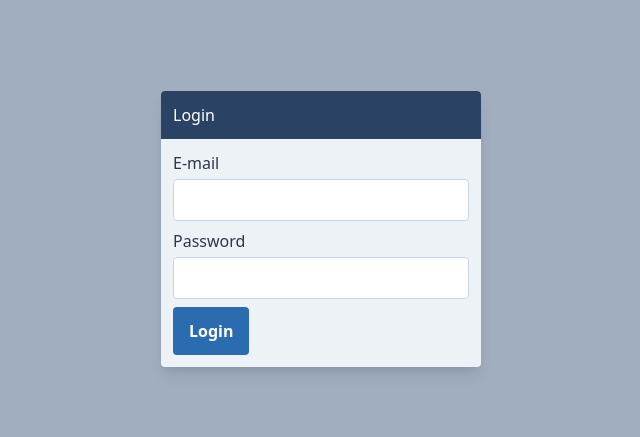
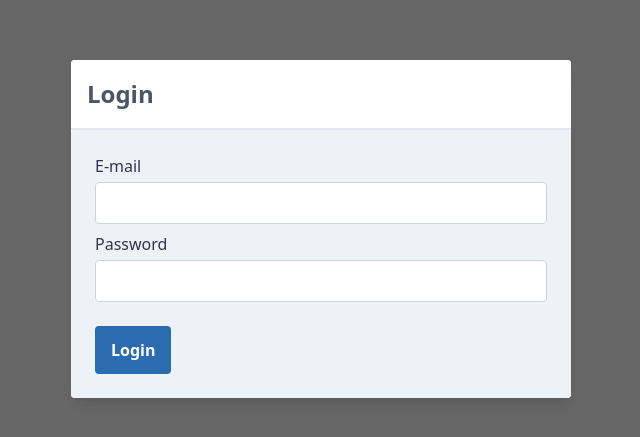
Before and after one commit to danielsr/missao-africa, a React (Create React App) app in the folder client/: page /login in a window 1280 px wide. Shown: the part 171-608 px from the top of the page, without its empty margins (319-959 px from the left). Built offline with nearby package versions, Linux system fonts and the light colour scheme.

Commit message:
Login page with modal

```diff
--- a/client/src/modules/Login/index.tsx
+++ b/client/src/modules/Login/index.tsx
@@ -1,10 +1,11 @@
 import React, { useState } from 'react';
 import { useForm } from 'hooks';
-import { Input, Button } from 'components';
+import { Input, Button, Modal } from 'components';
 import { InputType } from 'components/Input';
 import api from 'services/api';
 import { setToken, redirectToReturnUrl } from 'services/auth';
 import useUser from './hooks';
+import { ModalSize } from 'components/Modal';
 
 function Login() {
   const { values, bindInput } = useForm();
@@ -23,10 +24,7 @@ function Login() {
   };
 
   return (
-    <div className="fixed top-0 left-0 right-0 bottom-0 bg-gray-500 flex items-center justify-center">
-      <div className="shadow-lg rounded w-1/4 bg-gray-200">
-        <div className="bg-blue-900 text-white p-3 rounded-t">Login</div>
-        <div className="p-3">
+    <Modal title="Login" size={ModalSize.Small}>
       <Input label="E-mail" className="mb-2" {...bindInput('email')} />
       <Input
         label="Password"
@@ -34,11 +32,9 @@ function Login() {
         className="mb-2"
         {...bindInput('password')}
       />
-          <Button label="Login" onClick={login} />
+      <Button className="mt-4" label="Login" onClick={login} />
       {error && <div>Invalid user</div>}
-        </div>
-      </div>
-    </div>
+    </Modal>
   );
 }
 
```
Lines whose indentation alone changed are shown as unchanged.
